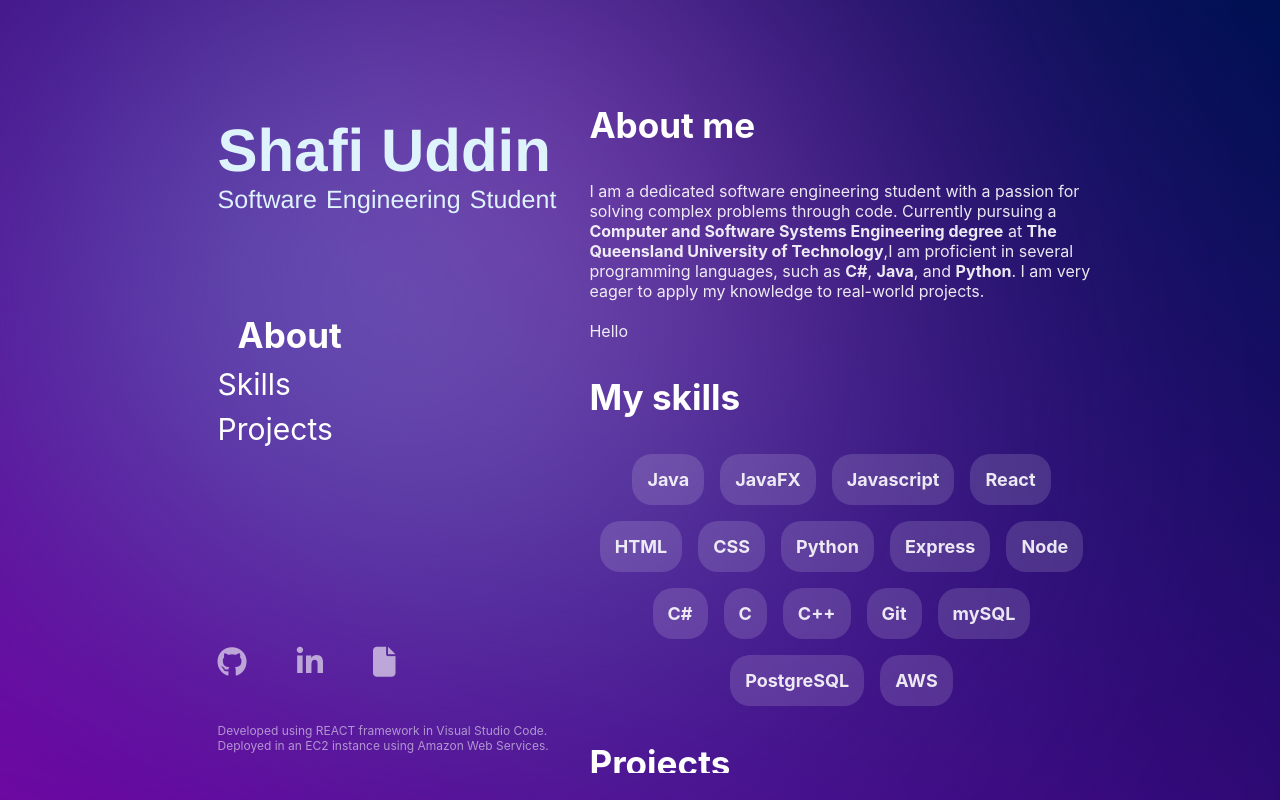
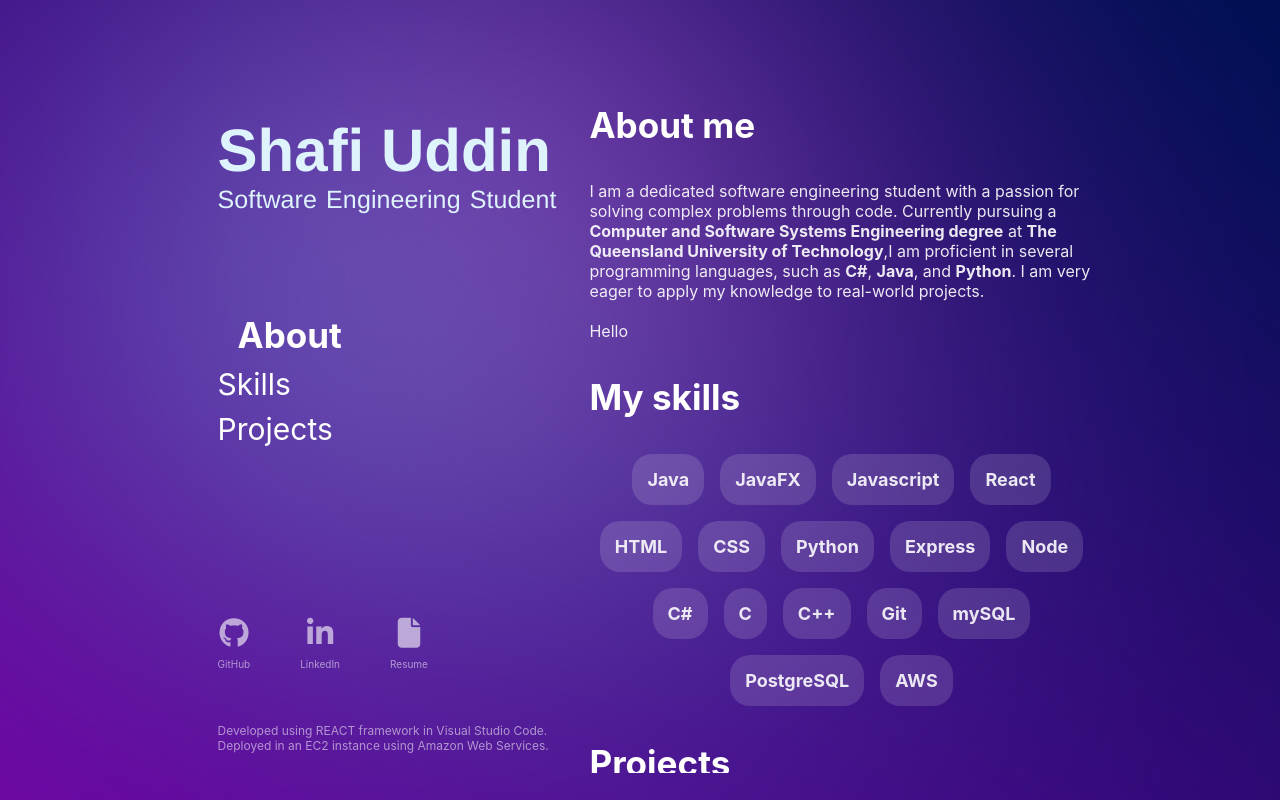
Before and after one commit to shaf22Raptor/Shafi-Uddin-Portfolio, a React (Create React App) app: page / in a window 1280 px wide. Built offline with nearby package versions, Linux system fonts and the light colour scheme.

Commit message:
Added text under icons

```diff
--- a/src/App.css
+++ b/src/App.css
@@ -138,14 +138,28 @@ a {
   position: absolute;
 }
 
+.links {
+  display: flex;
+  flex-direction: center;
+}
+
 .links a{
   font-size: 30px;
   margin-right:50px;
   opacity: 60%;
+  display: flex; /* Flexbox for individual link */
+  flex-direction: column; /* Stack icon and text vertically */
+  align-items: center; /* Center align icon and text */
+  text-decoration: none; /* Remove underline from links */
 }
 
 .links a:hover {
   opacity:100%;
+}
+
+.links p {
+  font-size: 10px;
+  text-decoration: none;
 }
 
 /*Project section */
--- a/src/components/HomeComponents/Socials.jsx
+++ b/src/components/HomeComponents/Socials.jsx
@@ -5,10 +5,11 @@ export default function Socials() {
   return (
     <section className="socials">
       <div className="links">
-        <Link to="https://github.com/shaf22Raptor?tab=overview&from=2024-08-01&to=2024-08-05"><i className="fab fa-github"></i></Link>
-        <Link to="https://www.linkedin.com/in/shafi-uddin-26b4b123a/"><i class="fa-brands fa-linkedin-in"></i></Link>
+        <Link to="https://github.com/shaf22Raptor?tab=overview&from=2024-08-01&to=2024-08-05"><i className="fab fa-github"></i><p>GitHub</p></Link>
+        <Link to="https://www.linkedin.com/in/shafi-uddin-26b4b123a/"><i class="fa-brands fa-linkedin-in"></i><p>LinkedIn</p></Link>
         <a href="/Shafi Uddin Resume.pdf" target="_blank" rel="noopener noreferrer">
           <i class="fa-solid fa-file"></i>
+          <p>Resume</p>
         </a>
       </div>
     </section>
--- a/src/pages/Home.jsx
+++ b/src/pages/Home.jsx
@@ -65,7 +65,6 @@ const About = ({activeLink}) => (
 const Shortcuts = () => (
   <section className="shortcuts">
     <div className="shortcuts">
-      <Link to="/projects">Projects</Link>
     </div>
   </section>
 );
```
